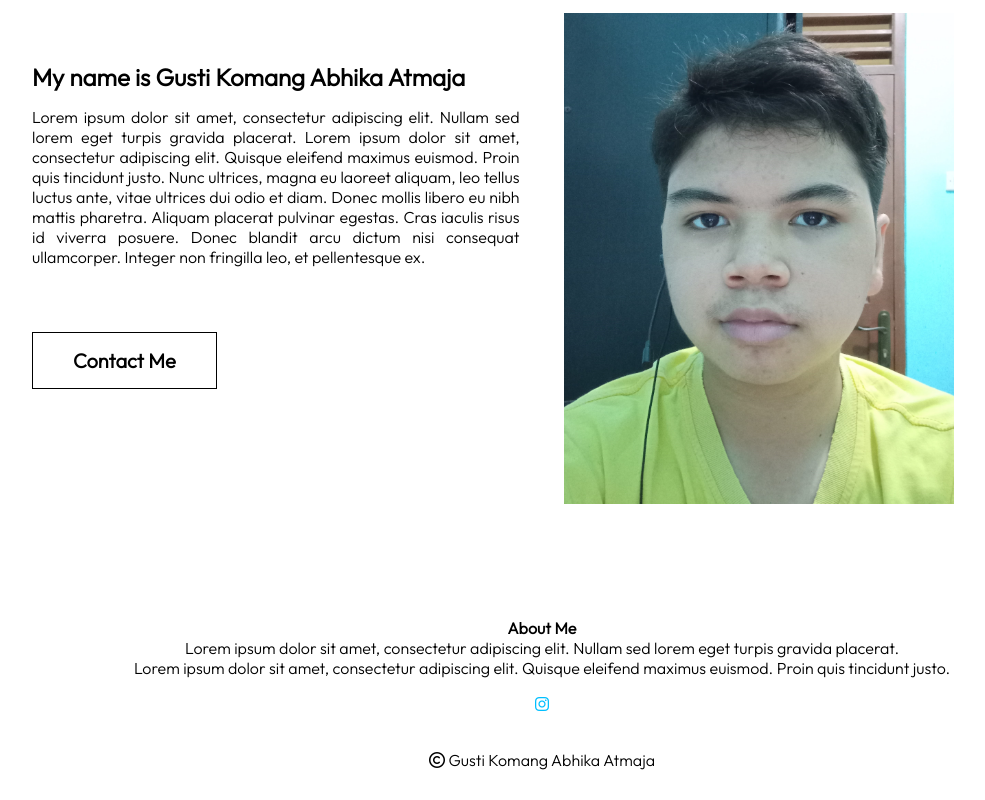
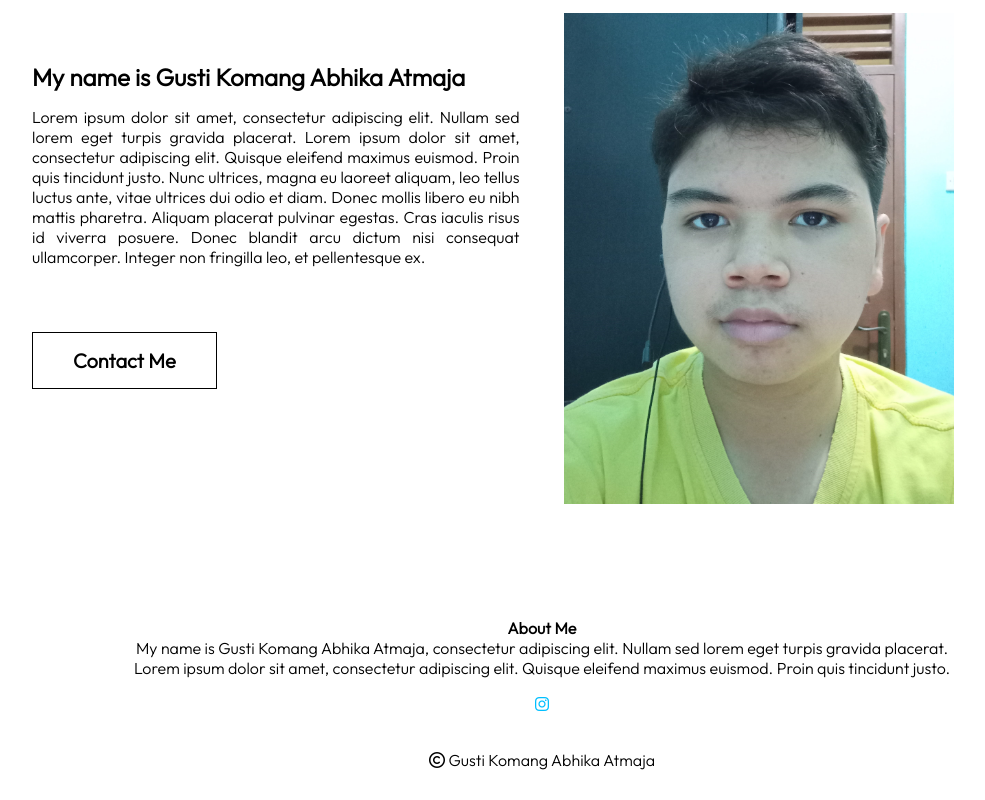
Before and after one commit to Gkatmaja/AbhikaPersonal, a plain HTML site: page About.html in a window 1280 px wide. Shown: the part 548-1348 px from the top of the page, without its empty margins (98-1083 px from the left). Drawn offline with nearby package versions, Linux system fonts and the light colour scheme.

Commit message:
footer additional description

```diff
--- a/About.html
+++ b/About.html
@@ -81,7 +81,7 @@
 
 	<section class="footer">
 		<h4>About Me</h4>
-		<p>Lorem ipsum dolor sit amet, consectetur adipiscing elit. Nullam sed lorem eget turpis gravida placerat.<br> Lorem ipsum dolor sit amet, consectetur adipiscing elit. Quisque eleifend maximus euismod. Proin quis tincidunt justo.</p>
+		<p>My name is Gusti Komang Abhika Atmaja, consectetur adipiscing elit. Nullam sed lorem eget turpis gravida placerat.<br> Lorem ipsum dolor sit amet, consectetur adipiscing elit. Quisque eleifend maximus euismod. Proin quis tincidunt justo.</p>
 		<div class="icons">
 			<a href="https://www.instagram.com/abhika_atmaja/?hl=id" target="blank"><i class="fab fa-instagram"></i></a>
 		</div>
```
Also changed, not shown: Contact.html (+1 -1 lines), Gallery.html (+1 -1 lines).
